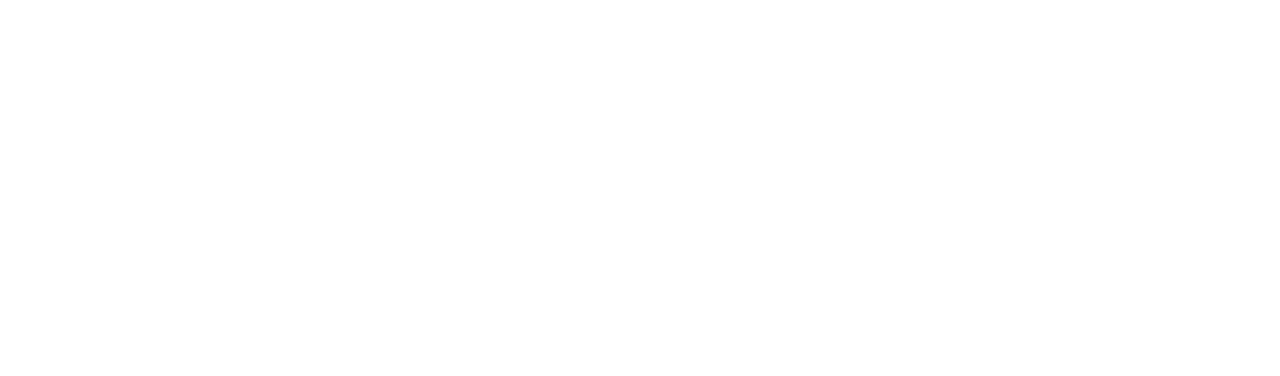
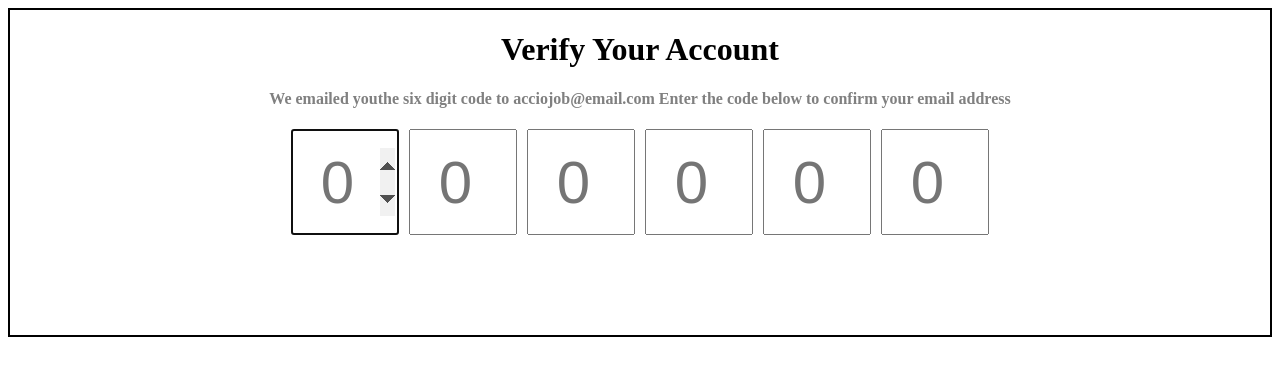
Before and after one commit to acciojob/OTP-singhdevendrajtz, a website: page main.html in a window 1280 px wide. Drawn offline with Linux system fonts and the light colour scheme.

Commit message:
created a submission

```diff
--- a/main.html
+++ b/main.html
@@ -8,7 +8,20 @@
 
 <body>
 	<!-- the entire body must be written by student -->
-    <script type="text/javascript" src="./script.js">
+	<div class="top">
+	<h1  id="verification_heading" style="text-align:center">Verify Your Account</h1>
+    <h4 id="verification_subtext"style="color:grey; text-align:center;"> We emailed youthe six digit code to acciojob@email.com Enter the code below to confirm your email address</h4>
+	<div class="main_container">
+		<input type="number" class="code box1"  placeholder="0" autofocus>
+		<input type="number" class="code box2"  placeholder="0" autofocus>
+		<input type="number" class="code box3"  placeholder="0" autofocus>
+		<input type="number" class="code box4"  placeholder="0" >
+		<input type="number" class="code box5"  placeholder="0">
+		<input type="number" class="code box6"  placeholder="0">
+
+	</div>
+		</div>
+	<script type="text/javascript" src="./script.js">
 </script>
 
 </body>
--- a/script.js
+++ b/script.js
@@ -1 +1,21 @@
 //your JS code here. If required.
+const boxes=document.querySelectorAll(".code")
+boxes.forEach((x,y)=>{
+	boxes[y].addEventListener('keyup',function(){
+		if(boxes[y].length!=0 && y!=boxes.length-1)
+		{
+			boxes[y].nextElementSibling.focus()
+		}
+	})
+});
+boxes.forEach((x,y)=>{
+	boxes[y].addEventListener('keyup',function(){
+		let KeyID = event.keyCode;
+		 if(KeyID==8 && y!=0)
+		 {
+		 	boxes[y].previousElementSibling.focus()
+		 }
+		console.log(KeyID)
+
+	})
+});
--- a/styles.css
+++ b/styles.css
@@ -1 +1,19 @@
 /*  your css code here. If applicable */
+.main_container{
+	display:flex;
+	direction:row;
+	justify-content:center;
+	gap:10px;
+}
+.code{
+	height:100px;
+	width:100px;
+	text-align:center;
+	font-size:60px;
+}
+.top{
+	border:solid 2px black;
+	text-align:center;
+	padding-bottom:100px
+
+}
```
